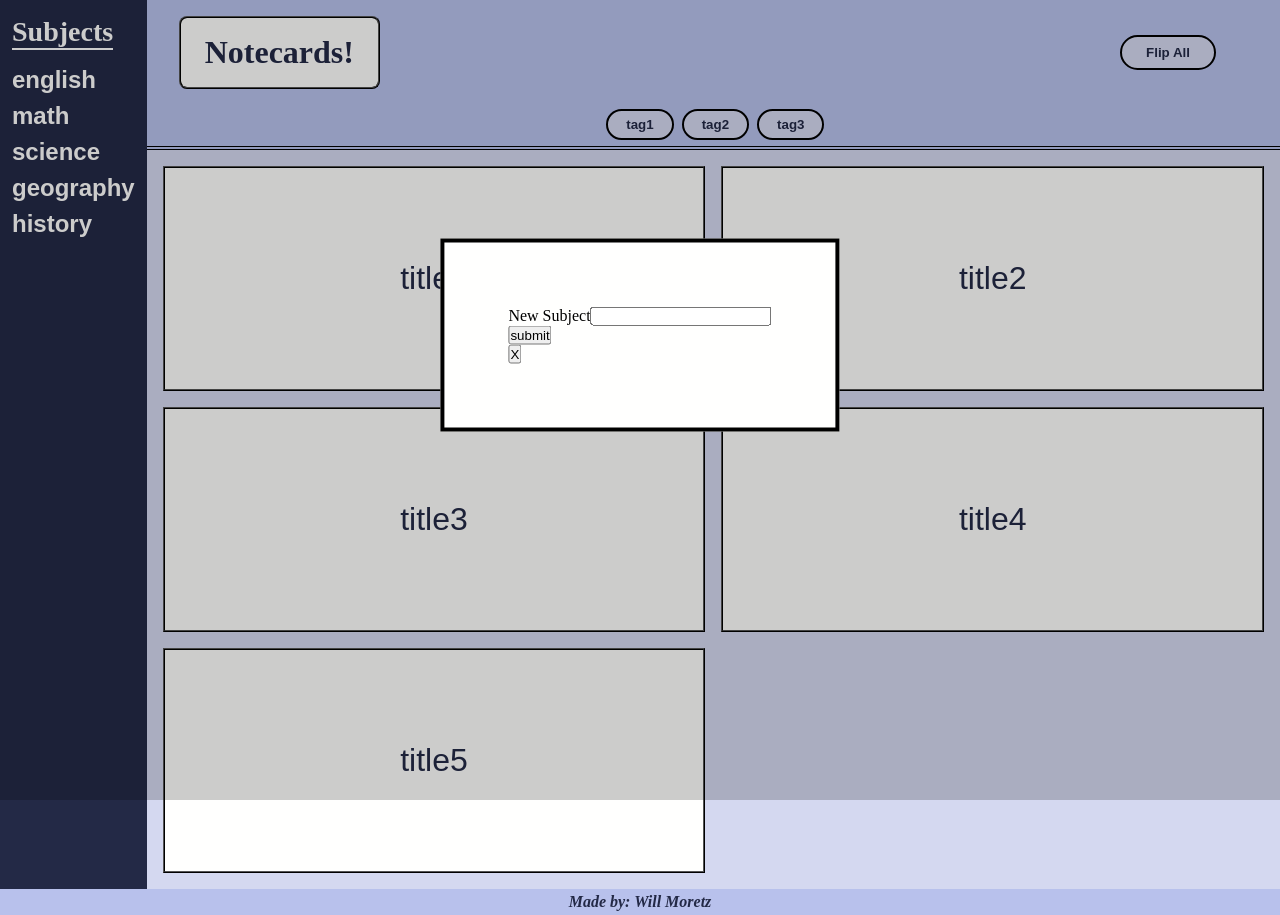
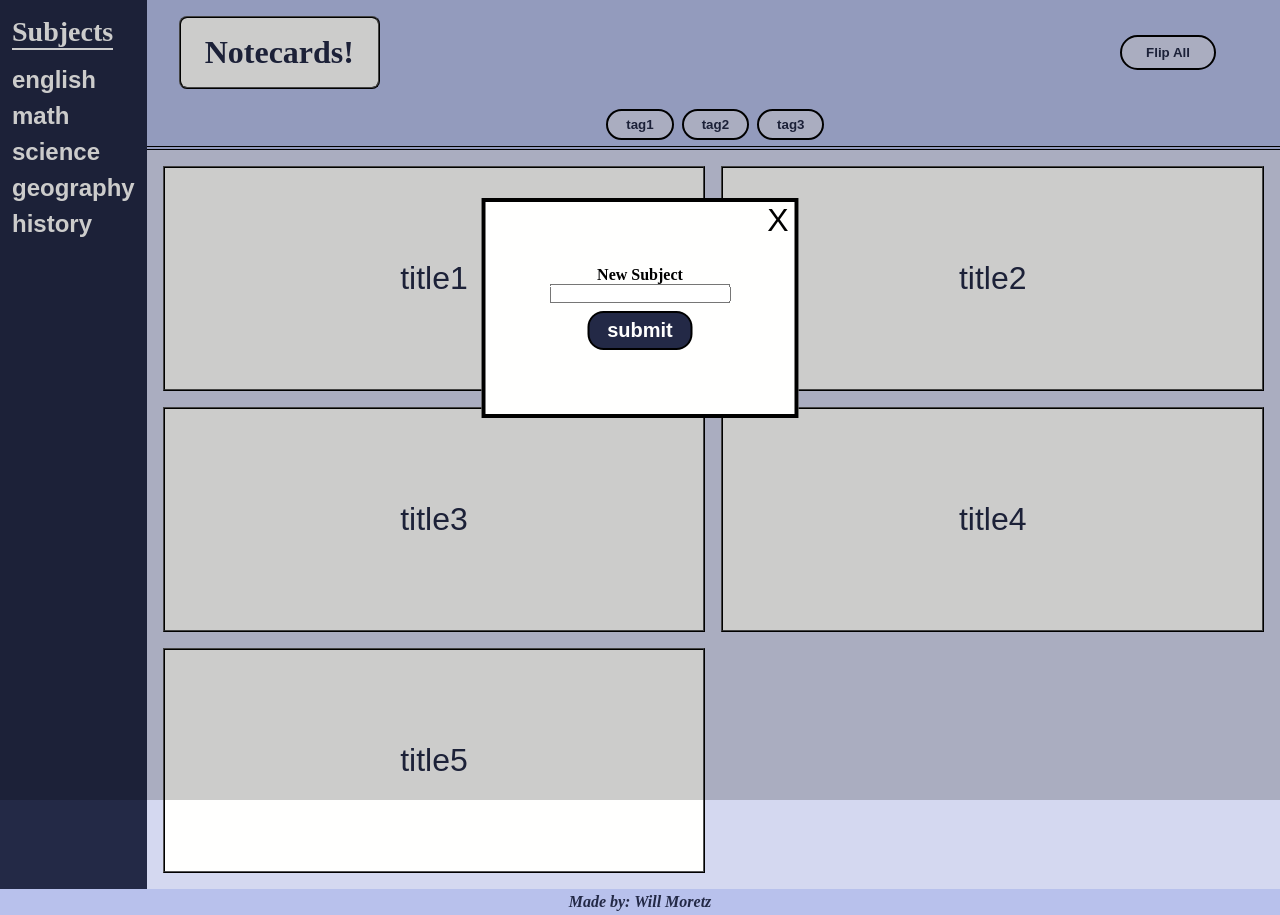
Before and after one commit to WillMoretz/notecards, a website with bundled scripts: page dist/index.html in a window 1280 px wide. Built offline with nearby package versions, Linux system fonts and the light colour scheme.

Commit message:
styled form

```diff
--- a/src/style.css
+++ b/src/style.css
@@ -26,14 +26,10 @@ button:hover {
   bottom: 50%;
   left: 50%;
   transform: translate(-50%, calc(-50% + 128px));
-  background-color: var(--light);
+  background-color: var(--light, white);
   padding: 64px;
   border: 4px solid black;
   z-index: 10;
-}
-
-.pop-up-active {
-  display: block;
 }
 
 .pop-up-overlay {
@@ -51,6 +47,49 @@ button:hover {
 .pop-up-overlay-active {
   opacity: 1;
   pointer-events: all;
+}
+
+.pop-up-active {
+  display: flex;
+  flex-direction: column;
+  align-items: center;
+  justify-content: center;
+  gap: 8px;
+}
+
+.pop-up-close {
+  position: absolute;
+  top: 0;
+  right: 0;
+  border: none;
+  background-color: var(--light, white);
+  font-size: 2rem;
+  margin-right: 6px;
+}
+
+.form-item {
+  display: flex;
+  flex-direction: column;
+  align-items: center;
+}
+
+.form-item > label {
+  font-weight: 600;
+}
+
+button[type="submit"] {
+  background-color: var(--sidebar-background, darkblue);
+  color: var(--light, white);
+  font-size: 1.25rem;
+  font-weight: 700;
+  border: 2px solid black;
+  border-radius: 16px;
+  padding: 6px 18px 6px 18px;
+}
+
+button[type="submit"]:hover {
+  box-shadow: 4px 3px rgba(0, 0, 0, 0.1);
+  color: var(--highlight, pink);
 }
 
 .homepage {
```
